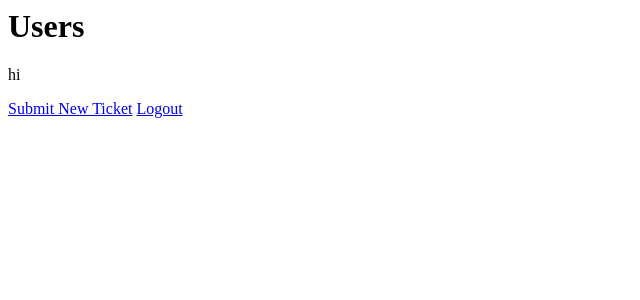
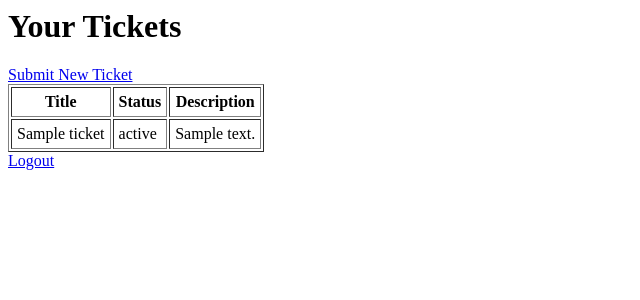
Before and after one commit to QAmaxime/help-desk, a Flask app: page /user in a window 1280 px wide. Shown: the top 300 px of the page, without its empty margins (0-640 px from the left). Run offline with Flask 3, Linux system fonts and the light colour scheme; a user stored in the database is signed in; tables that the repository leaves empty hold one stand-in row (values such as "Sample post").

Commit message:
user ticket view all complete

```diff
--- a/app/main/routes.py
+++ b/app/main/routes.py
@@ -17,8 +17,10 @@ def admin_home():
     return render_template('admin_home.html')
 
 @main.route('/user')
+@login_required
 def user_home():
-    return render_template('user_home.html')
+    tickets = Ticket.query.filter_by(user_id=current_user.id).all()
+    return render_template('user_home.html', tickets=tickets)
 
 @main.route('/submit-ticket', methods=['GET','POST'])
 @login_required
--- a/app/templates/user_home.html
+++ b/app/templates/user_home.html
@@ -1,4 +1,24 @@
-<h1>Users</h1>
-<p>hi</p>
+<h1>Your Tickets</h1>
+
 <a href="{{ url_for('main.submit_ticket') }}">Submit New Ticket</a>
+
+<table border="1" cellpadding="5">
+    <thead>
+        <tr>
+            <th>Title</th>
+            <th>Status</th>
+            <th>Description</th>
+        </tr>
+    </thead>
+    <tbody>
+        {% for ticket in tickets %}
+        <tr>
+            <td>{{ ticket.title }}</td>
+            <td>{{ ticket.status }}</td>
+            <td>{{ ticket.description }}</td>
+        </tr>
+        {% endfor %}
+    </tbody>
+</table>
+
 <a href="{{ url_for('auth.logout') }}">Logout</a>
```
Also changed, not shown: instance/help-desk.db.
